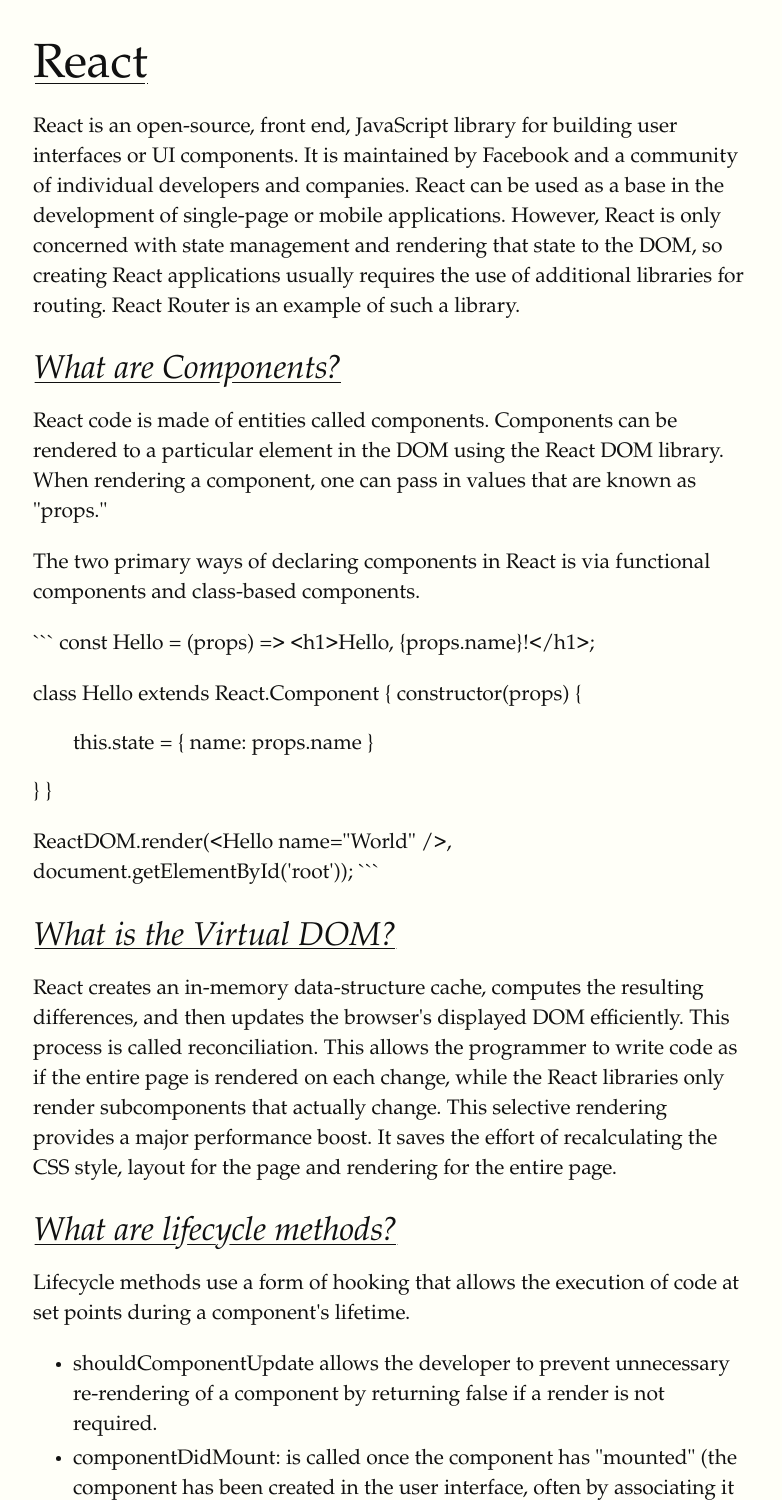
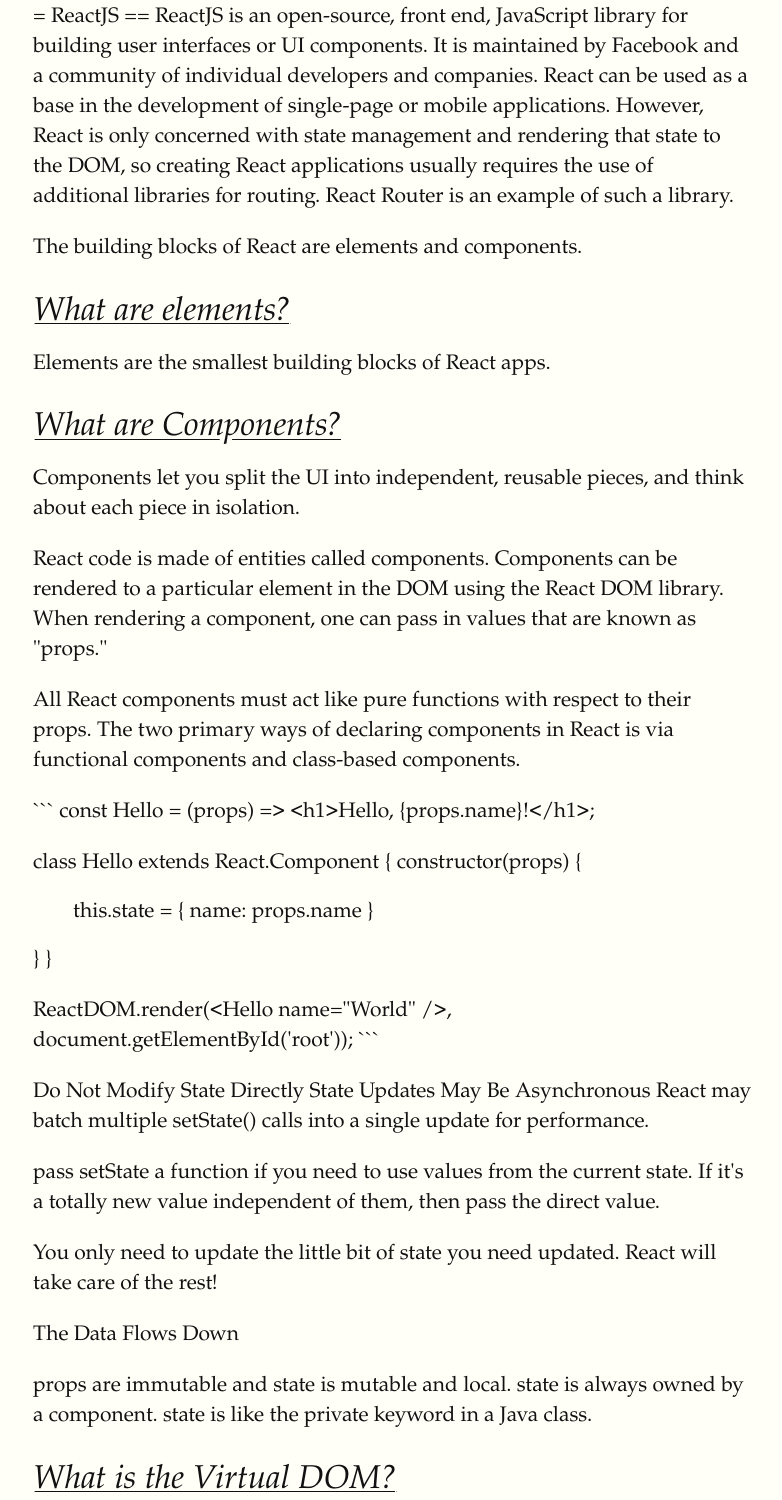
Before and after one commit to Mu-Alpha-Research-Center/visual-analysis-of-algorithms, a website: page docs/ReactJS.html in a window 1280 px wide. Shown: the part 69-1569 px from the top of the page, without its empty margins (247-1029 px from the left). Drawn offline with Linux system fonts and the light colour scheme; a web font is replaced by a local one.

Commit message:
Update ReactJS docs

````diff
--- a/docs/ReactJS.html
+++ b/docs/ReactJS.html
@@ -12,9 +12,9 @@
 <a href="index.html">/index</a>
 </p>
 
-<div id="React"><h1 id="React" class="header"><a href="#React">React</a></h1></div>
 <p>
-React is an open-source, front end, JavaScript library for building user
+= ReactJS ==
+ReactJS is an open-source, front end, JavaScript library for building user
 interfaces or UI components. It is maintained by Facebook and a community of
 individual developers and companies. React can be used as a base in the
 development of single-page or mobile applications. However, React is only
@@ -23,7 +23,22 @@
 React Router is an example of such a library.
 </p>
 
-<div id="React-What are Components?"><h2 id="What are Components?" class="header"><a href="#React-What are Components?">What are Components?</a></h2></div>
+<p>
+The building blocks of React are elements and components.
+</p>
+
+<div id="What are elements?"><h2 id="What are elements?" class="header"><a href="#What are elements?">What are elements?</a></h2></div>
+
+<p>
+Elements are the smallest building blocks of React apps.
+</p>
+
+<div id="What are Components?"><h2 id="What are Components?" class="header"><a href="#What are Components?">What are Components?</a></h2></div>
+<p>
+Components let you split the UI into independent, reusable pieces, and think
+about each piece in isolation.
+</p>
+
 <p>
 React code is made of entities called components. Components can be rendered to
 a particular element in the DOM using the React DOM library. When rendering a
@@ -31,6 +46,7 @@
 </p>
 
 <p>
+All React components must act like pure functions with respect to their props.
 The two primary ways of declaring components in React is via functional
 components and class-based components.
 </p>
@@ -57,7 +73,32 @@
 ```
 </p>
 
-<div id="React-What is the Virtual DOM?"><h2 id="What is the Virtual DOM?" class="header"><a href="#React-What is the Virtual DOM?">What is the Virtual DOM?</a></h2></div>
+<p>
+Do Not Modify State Directly
+State Updates May Be Asynchronous
+React may batch multiple setState() calls into a single update for performance.
+</p>
+
+<p>
+pass setState a function if you need to use values from the current state. If
+it's a totally new value independent of them, then pass the direct value.
+</p>
+
+<p>
+You only need to update the little bit of state you need updated. React will
+take care of the rest!
+</p>
+
+<p>
+The Data Flows Down
+</p>
+
+<p>
+props are immutable and state is mutable and local. state is always owned by
+a component. state is like the private keyword in a Java class.
+</p>
+
+<div id="What is the Virtual DOM?"><h2 id="What is the Virtual DOM?" class="header"><a href="#What is the Virtual DOM?">What is the Virtual DOM?</a></h2></div>
 <p>
 React creates an in-memory data-structure cache, computes the resulting
 differences, and then updates the browser's displayed DOM efficiently. This
@@ -68,7 +109,7 @@
 layout for the page and rendering for the entire page.
 </p>
 
-<div id="React-What are lifecycle methods?"><h2 id="What are lifecycle methods?" class="header"><a href="#React-What are lifecycle methods?">What are lifecycle methods?</a></h2></div>
+<div id="What are lifecycle methods?"><h2 id="What are lifecycle methods?" class="header"><a href="#What are lifecycle methods?">What are lifecycle methods?</a></h2></div>
 <p>
 Lifecycle methods use a form of hooking that allows the execution of code at set
 points during a component's lifetime.
@@ -100,7 +141,7 @@
 
 </ul>
 
-<div id="React-What are React Hooks?"><h2 id="What are React Hooks?" class="header"><a href="#React-What are React Hooks?">What are React Hooks?</a></h2></div>
+<div id="What are React Hooks?"><h2 id="What are React Hooks?" class="header"><a href="#What are React Hooks?">What are React Hooks?</a></h2></div>
 <p>
 Hooks are functions that let developers "hook into" React state and lifecycle
 features from function components. Hooks don't work inside classes — they let
@@ -114,7 +155,7 @@
 respectively.
 </p>
 
-<div id="React-What are the rules of React Hooks?"><h2 id="What are the rules of React Hooks?" class="header"><a href="#React-What are the rules of React Hooks?">What are the rules of React Hooks?</a></h2></div>
+<div id="What are the rules of React Hooks?"><h2 id="What are the rules of React Hooks?" class="header"><a href="#What are the rules of React Hooks?">What are the rules of React Hooks?</a></h2></div>
 <p>
 There are rules of hooks which describe the characteristic code pattern that
 hooks rely on.
@@ -131,7 +172,7 @@
 
 </ul>
 
-<div id="React-Resources"><h2 id="Resources" class="header"><a href="#React-Resources">Resources</a></h2></div>
+<div id="Resources"><h2 id="Resources" class="header"><a href="#Resources">Resources</a></h2></div>
 <ul>
 <li>
 <a href="https://en.wikipedia.org/wiki/React_(web_framework)">https://en.wikipedia.org/wiki/React_(web_framework)</a>
````
Also changed, not shown: README.md, 1 other file.
